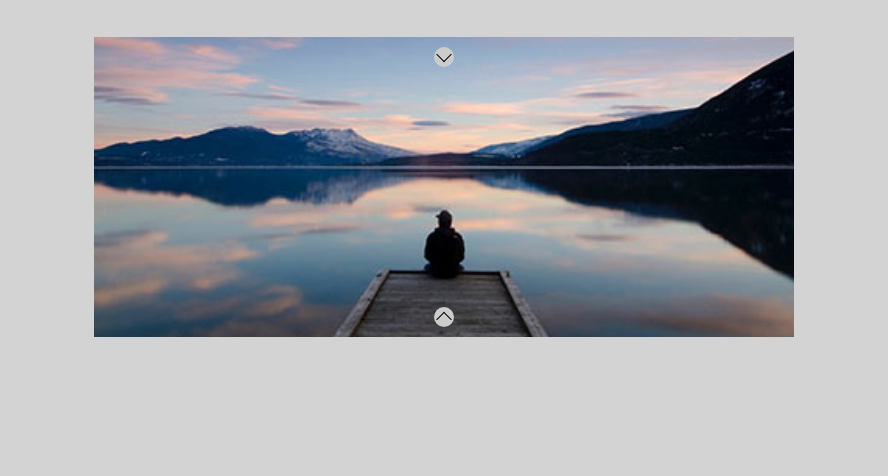
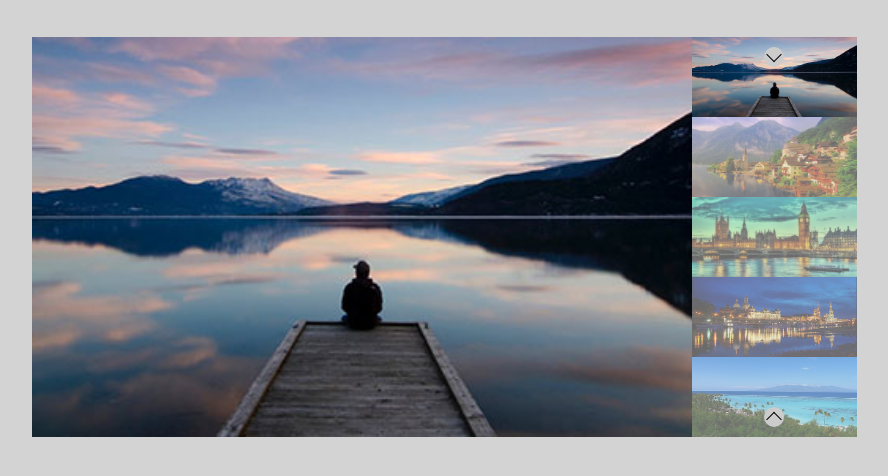
Before and after one commit to MirkoCherchi/js-array-carousel, a plain HTML site: page index.html in a window 1280 px wide. Shown: the part 160-636 px from the top of the page, without its empty margins (196-1084 px from the left). Drawn offline with Linux system fonts and the light colour scheme.

Commit message:
feat: bonus 2

```diff
--- a/css/style.css
+++ b/css/style.css
@@ -9,8 +9,7 @@ body{
 }
 
 .container {
-    width: 900px;
-    height: 100vh;
+    width: 1100px;
     margin: 0 auto;
     display: flex;
     justify-content: center;
@@ -25,8 +24,8 @@ h1{
 
 .items {
     position: relative;
-    width: 700px;
-    height: 300px;
+    width: 60%;
+    height: 400px;
 }
 
 .item {
@@ -58,8 +57,7 @@ h1{
     border-radius: 50%;
     background: #ccc;
     position: absolute;
-    left: 50%;
-    transform: translate(-50%);
+    left: 111%;
     cursor: pointer;
     z-index: 999;
 }
@@ -107,3 +105,20 @@ h1{
 .prev:hover{
     background-color: bisque;
 }
+
+.thumbnails{
+    width: 15%;
+    height: 400px;
+    overflow: hidden;
+}
+
+.thumbnails div img{
+    width: 100%;
+    display: block;
+    object-fit: cover;
+    height: calc(400px / 5);
+}
+
+.opacity{
+    opacity: 0.5;
+}
--- a/index.html
+++ b/index.html
@@ -19,6 +19,13 @@
       <div class="prev"></div>
       <div class="next"></div>
     </div>
+    <div class="thumbnails">
+      <div class="opacity"><img src="img/01.jpg" alt="img1"></div>
+      <div class="opacity"><img src="img/02.jpg" alt="img2"></div>
+      <div class="opacity"><img src="img/03.jpg" alt="img3"></div>
+      <div class="opacity"><img src="img/04.jpg" alt="img4"></div>
+      <div class="opacity"><img src="img/05.jpg" alt="img5"></div>
+    </div>
   </div>
 
   <script src="js/main.js"></script>
--- a/js/main.js
+++ b/js/main.js
@@ -38,38 +38,54 @@ for (let i = 0; i < images.length; i++) {
     img.alt = `img ${i}`;
 
     item.append(img);
-    items.append(item)
+    items.append(item);
 
 }
 
 const domItem = document.querySelectorAll('.item');
+const thumbnail = document.querySelectorAll('.opacity');
+if (currentItem === 0) {
+    thumbnail[currentItem].classList.remove('opacity');
+}
 
+// esecuzione in avanti
 
 next.addEventListener('click', function(){
     if (currentItem < domItem.length - 1){
         domItem[currentItem].classList.remove('active');
         currentItem++;
         domItem[currentItem].classList.add('active');
+        thumbnail[currentItem].classList.remove('opacity');
+        thumbnail[currentItem - 1].classList.add('opacity');
 
     } else if (currentItem === 4){
         domItem[currentItem].classList.remove('active');
+        thumbnail[currentItem].classList.add('opacity')
         currentItem = 0;
         domItem[currentItem].classList.add('active');
+        thumbnail[currentItem].classList.remove('opacity');
+
     }
 
+
 })
+
+// esecuzione indietro
 
 prev.addEventListener('click', function(){
     if (currentItem > 0 ){
         domItem[currentItem].classList.remove('active');
         currentItem--;
         domItem[currentItem].classList.add('active');
+        thumbnail[currentItem].classList.remove('opacity');
+        thumbnail[currentItem + 1].classList.add('opacity');
 
     }  else if (currentItem === 0){
         domItem[currentItem].classList.remove('active');
+        thumbnail[currentItem].classList.add('opacity')
         currentItem = 4;
         domItem[currentItem].classList.add('active');
-
+        thumbnail[currentItem].classList.remove('opacity');
     }
 
 })
```
